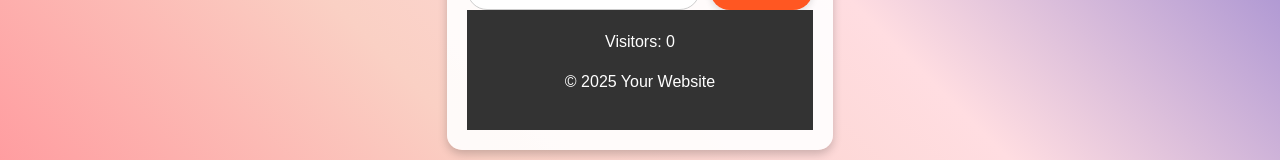
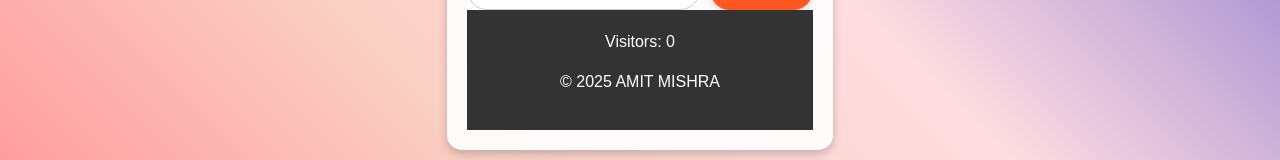
Before and after one commit to iamyoursonly/ChatBot, a React (Create React App) app in the folder frontend/: page / in a window 1280 px wide. Shown: the part 610-770 px from the top of the page. Built offline with nearby package versions, Linux system fonts and the light colour scheme; no server answers.

Commit message:
Update footer.js

```diff
--- a/frontend/src/footer.js
+++ b/frontend/src/footer.js
@@ -19,7 +19,7 @@ const Footer = () => {
   return (
     <footer style={{ textAlign: "center", padding: "20px", background: "#333", color: "#fff" }}>
       <p>Visitors: {visitorCount}</p>
-      <p>&copy; {new Date().getFullYear()} Your Website</p>
+      <p>&copy; {new Date().getFullYear()} AMIT MISHRA</p>
     </footer>
   );
 };
```
